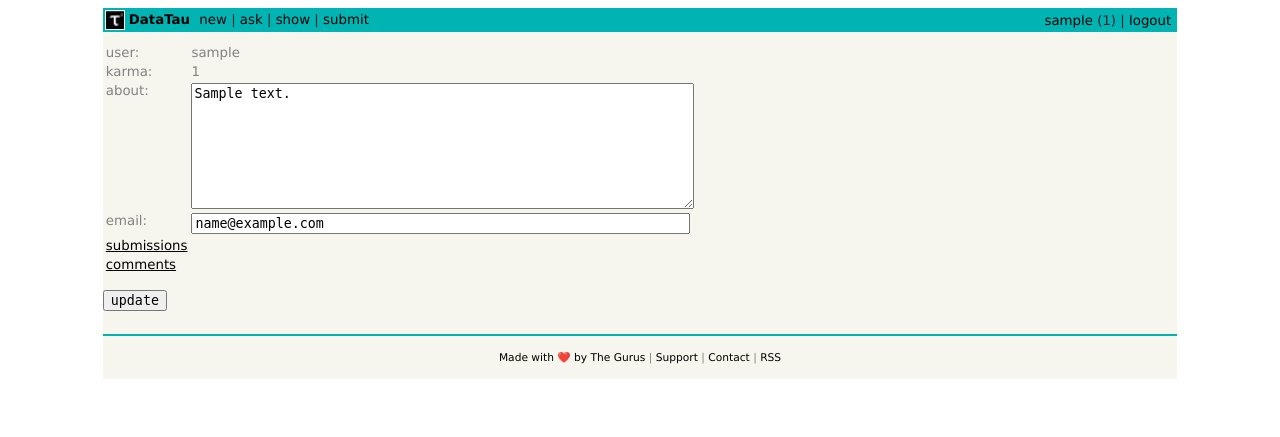
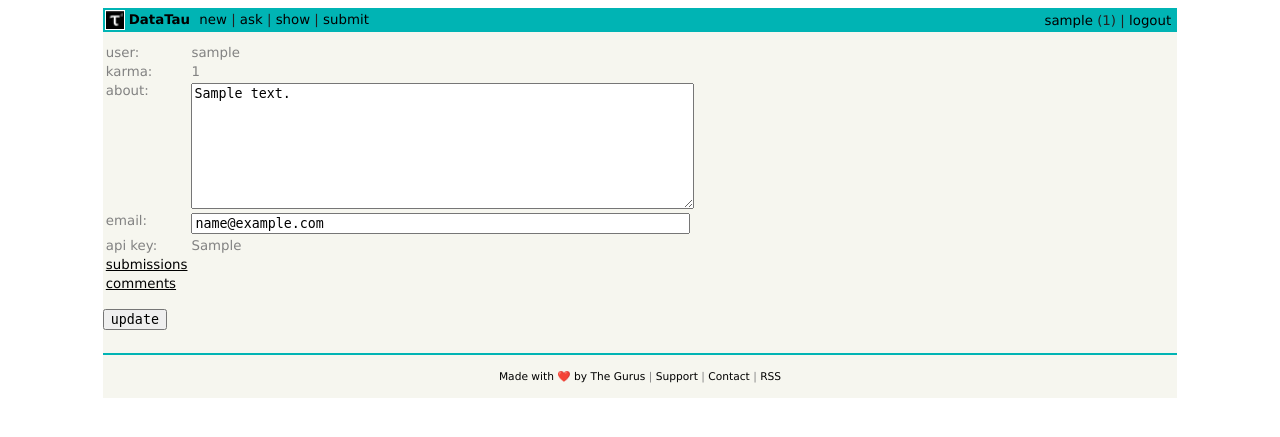
Before and after one commit to datatau-net/datatau-net, a Django app: page /profile/1 in a window 1280 px wide. Shown: the top 437 px of the page. Run offline with Django 3.2, Linux system fonts and the light colour scheme; a user stored in the database is signed in; tables that the repository leaves empty hold one stand-in row (values such as "Sample post").

Commit message:
added api post

```diff
--- a/accounts/models.py
+++ b/accounts/models.py
@@ -6,3 +6,4 @@ from django.db import models
 class CustomUser(AbstractUser):
     karma = models.IntegerField(default=1)
     about = models.TextField(default='')
+    api_key = models.CharField(max_length=100)
--- a/accounts/views.py
+++ b/accounts/views.py
@@ -1,5 +1,6 @@
 import logging
 import re
+import secrets
 
 import django
 from django.contrib.auth import authenticate
@@ -84,6 +85,8 @@ def check_signup(request):
         else:
             user = CustomUser(username=username)
             user.set_password(password)
+            user.api_key = secrets.token_urlsafe(15)
+
             user.save()
             log.info(f'{username} has just sign up')
 
--- a/app/urls.py
+++ b/app/urls.py
@@ -1,4 +1,5 @@
 from django.contrib.auth.decorators import login_required
+from django.views.decorators.csrf import csrf_exempt
 from django.contrib.sitemaps.views import sitemap
 from django.urls import path
 
@@ -38,6 +39,7 @@ urlpatterns = [
     path('ask/<int:page>', views.ask, name='ask_more'),
     path('show', views.show, name='show'),
     path('show/<int:page>', views.show, name='show_more'),
+    path('api/post', csrf_exempt(views.api_post), name='post'),
     path('under-construction', views.under_construction, name='under_construction'),
     path('sitemap.xml', sitemap, {'sitemaps': sitemaps},
          name='django.contrib.sitemaps.views.sitemap'),
--- a/app/views.py
+++ b/app/views.py
@@ -5,12 +5,12 @@ from datetime import timedelta
 from django.conf import settings
 from django.core.exceptions import ValidationError
 from django.core.validators import validate_email
-from django.db.models import Count
 from django.db.utils import IntegrityError
 from django.http import HttpResponse
 from django.http import JsonResponse
 from django.shortcuts import render, redirect
 from django.utils import timezone
+from ratelimit.decorators import ratelimit
 
 from accounts.models import CustomUser
 from .models import Post, Comment, PostVoteTracking, CommentVoteTracking, parse_site
@@ -67,7 +67,6 @@ def get_page(page):
 
 
 def post_sort_key(post_object):
-
     # n_comments = post.comment_set.count()
     # user_karma = post.user.karma
     n_upvotes = post_object.votes
@@ -78,9 +77,9 @@ def post_sort_key(post_object):
 
 
 def get_hottest(page):
-
     now = timezone.now()
-    all_posts = Post.objects.filter(insert_date__range=(now - timedelta(days=settings.HOTTEST_DAY_LIMIT), now))
+    all_posts = Post.objects.filter(
+        insert_date__range=(now - timedelta(days=settings.HOTTEST_DAY_LIMIT), now))
 
     return sorted(all_posts, key=post_sort_key, reverse=True)[(page - 1)
                                                               * settings.PAGE_LIMIT:settings.PAGE_LIMIT * page]
@@ -107,6 +106,7 @@ def profile(request, user_id):
                 'karma': user.karma,
                 'about': user.about,
                 'email': user.email,
+                'api_key': user.api_key,
                 'own_user': True
             }
         else:
@@ -450,15 +450,15 @@ def upvote(request, item_str):
             return JsonResponse({'success': False, 'redirect': True})
 
 
-def site(request, site_name, page=None):
+def site(request, site, page=None):
     if request.method == 'GET':
         page = get_page(page)
 
-        posts = Post.objects.filter(site=site_name).order_by('-insert_date')[
+        posts = Post.objects.filter(site=site).order_by('-insert_date')[
                 (page - 1) * settings.PAGE_LIMIT:settings.PAGE_LIMIT * page]
         tracking = get_tracking(request.user, posts)
 
-        return render_index_template(request, posts, tracking, 'site', page, {'site': site_name})
+        return render_index_template(request, posts, tracking, 'site', page, {'site': site})
 
 
 def new(request, page=None):
@@ -528,3 +528,63 @@ def comments(request, user_id, page=None):
 
 def under_construction(request):
     return render(request, 'common/under_construction.html')
+
+
+def get_json_data(body):
+    if 'api_key' not in body or not body['api_key']:
+        raise Exception('no api_key provided')
+    else:
+        api_key = body['api_key']
+        user_query = CustomUser.objects.filter(api_key=api_key)
+        if not user_query:
+            raise Exception(f'no user matches with this api_key: {api_key}')
+        else:
+            user = user_query[0]
+            log.info(f'user {user.username} is posting via API')
+
+    if 'title' not in body or not body['title']:
+        raise Exception('no title provided')
+    else:
+        title = body['title']
+
+    if 'url' not in body:
+        url = ''
+    else:
+        try:
+            parse_site(body['url'])
+            url = body['url']
+        except IndexError:
+            raise Exception(f'no consistent url: {body["url"]}')
+
+    if 'text' not in body:
+        text = ''
+    else:
+        text = body['text']
+
+    if not url and not text:
+        raise Exception('no url or text provided')
+
+    return user, title, url, text
+
+
+@ratelimit(key='ip', rate='10/h', block=True)
+def api_post(request):
+    if request.method == 'POST':
+        body = json.loads(request.body)
+
+        try:
+            user, title, url, text = get_json_data(body)
+        except Exception as ex:
+            log.error(ex)
+            return JsonResponse({'success': False, 'error': str(ex)})
+
+        current_post = Post(title=title, url=url, user=user)
+        current_post.save()
+
+        log.info(f'post {title} submitted')
+
+        if text:
+            current_comment = Comment(content=text, user=user, post=current_post)
+            current_comment.save()
+
+        return JsonResponse({'success': True})
--- a/requirements.txt
+++ b/requirements.txt
@@ -3,3 +3,4 @@ tweepy==3.8.0
 django-crontab==0.7.1
 gunicorn==19.9.0
 psycopg2==2.8.3
+django-ratelimit==2.0.0
--- a/templates/user/profile.html
+++ b/templates/user/profile.html
@@ -29,6 +29,10 @@
             <input type="text" name="email" value="{{ email }}" size="60">
           </td>
         </tr>
+        <tr>
+          <td valign="top">api key:</td>
+          <td>{{ api_key }}</td>
+        </tr>
         {% else %}
         <tr>
           <td valign="top">about:</td>
```
